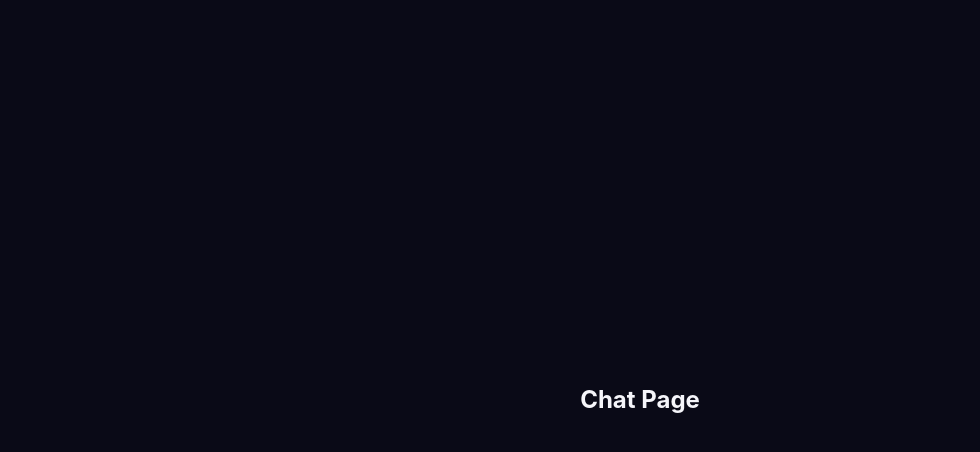
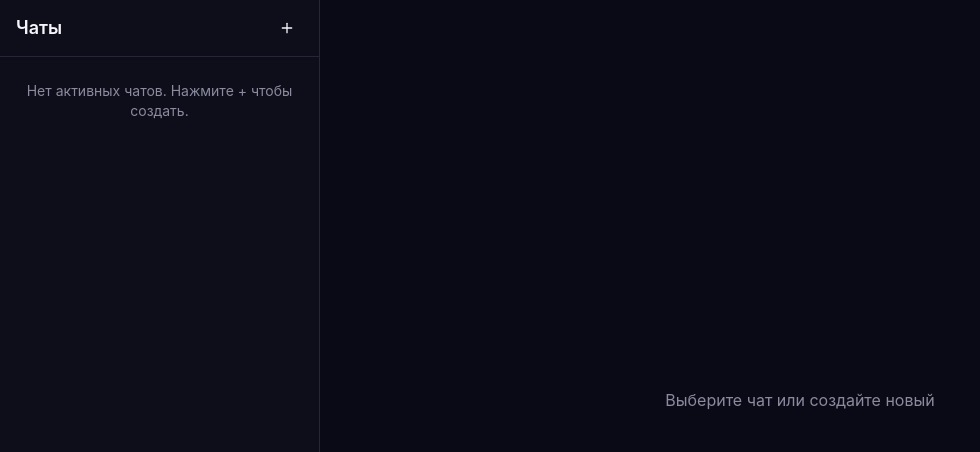
Before and after one commit to czenturion/my-whatsapp-client, a React (Vite) app: page /chat in a window 1280 px wide. Shown: the top 452 px of the page, without its empty margins (0-980 px from the left). Built offline with nearby package versions, Linux system fonts and the light colour scheme.

Commit message:
feat: assemble ChatPage and restore session on reload

```diff
--- a/src/app/App.tsx
+++ b/src/app/App.tsx
@@ -1,8 +1,16 @@
+import { useEffect } from 'react'
 import { RouterProvider } from 'react-router-dom'
 import { Toaster } from '@/shared/ui/sonner'
+import { useAppStore } from '@/store/useAppStore'
 import { router } from './router'
 
 function App() {
+  const restoreSession = useAppStore((s) => s.restoreSession)
+
+  useEffect(() => {
+    restoreSession()
+  }, [restoreSession])
+
   return (
     <>
       <RouterProvider router={router} />
--- a/src/pages/ChatPage/ChatPage.tsx
+++ b/src/pages/ChatPage/ChatPage.tsx
@@ -1,11 +1,24 @@
+import { useState } from 'react'
+import { Plus } from 'lucide-react'
 import { useAppStore } from '@/store/useAppStore'
 import { resolveApiUrl } from '@/shared/lib/resolveApiUrl'
 import { useNotificationPolling } from '@/features/message-polling/useNotificationPolling'
+import { CreateChatDialog } from '@/features/create-chat/CreateChatDialog'
+import { SendMessageForm } from '@/features/send-message/SendMessageForm'
+import { ChatHeader } from '@/entities/chat/ChatHeader'
+import { ChatListItem } from '@/entities/chat/ChatListItem'
+import { MessageList } from '@/entities/message/MessageList'
+import { Button } from '@/shared/ui/button'
 
 export function ChatPage() {
   const idInstance = useAppStore((s) => s.idInstance)
   const apiTokenInstance = useAppStore((s) => s.apiTokenInstance)
   const authStatus = useAppStore((s) => s.authStatus)
+  const chatId = useAppStore((s) => s.chatId)
+  const messages = useAppStore((s) => s.messages)
+  const addMessage = useAppStore((s) => s.addMessage)
+
+  const [dialogOpen, setDialogOpen] = useState(false)
 
   useNotificationPolling({
     apiUrl: idInstance ? resolveApiUrl(idInstance) : null,
@@ -13,13 +26,55 @@ export function ChatPage() {
     apiTokenInstance,
     enabled: authStatus === 'authorized',
     onIncomingMessage: (msg) => {
-      console.log('[incoming]', msg)
+      if (msg.chatId !== chatId) return
+      addMessage({
+        id: `${msg.chatId}-${msg.timestamp}`,
+        chatId: msg.chatId,
+        text: msg.text,
+        timestamp: msg.timestamp,
+        isOutgoing: false,
+        senderName: msg.senderName,
+      })
     },
   })
 
   return (
-    <div className="bg-background flex min-h-screen items-center justify-center p-4">
-      <h1 className="text-foreground text-2xl font-bold">Chat Page</h1>
+    <div className="bg-background flex h-screen">
+      {/* Левая панель — список чатов */}
+      <aside className="border-border bg-max-panel flex w-80 shrink-0 flex-col border-r">
+        <div className="border-border flex items-center justify-between border-b px-4 py-3">
+          <h1 className="text-lg font-semibold">Чаты</h1>
+          <Button size="icon" variant="ghost" onClick={() => setDialogOpen(true)}>
+            <Plus className="h-5 w-5" />
+          </Button>
+        </div>
+        <div className="flex-1 overflow-y-auto p-2">
+          {chatId ? (
+            <ChatListItem chatId={chatId} isActive />
+          ) : (
+            <p className="text-muted-foreground p-4 text-center text-sm">
+              Нет активных чатов. Нажмите + чтобы создать.
+            </p>
+          )}
+        </div>
+      </aside>
+
+      {/* Правая панель — активный чат */}
+      <main className="flex flex-1 flex-col">
+        {chatId ? (
+          <>
+            <ChatHeader chatId={chatId} />
+            <MessageList messages={messages} />
+            <SendMessageForm />
+          </>
+        ) : (
+          <div className="flex flex-1 items-center justify-center">
+            <p className="text-muted-foreground">Выберите чат или создайте новый</p>
+          </div>
+        )}
+      </main>
+
+      <CreateChatDialog open={dialogOpen} onOpenChange={setDialogOpen} />
     </div>
   )
 }
--- a/src/store/useAppStore.ts
+++ b/src/store/useAppStore.ts
@@ -16,6 +16,7 @@ interface AppState {
   messages: ChatMessage[]
 
   login: (idInstance: string, apiTokenInstance: string) => Promise<boolean>
+  restoreSession: () => Promise<void>
   logout: () => void
   setChatId: (chatId: string) => void
   addMessage: (message: ChatMessage) => void
@@ -24,7 +25,7 @@ interface AppState {
 
 export const useAppStore = create<AppState>()(
   persist(
-    (set) => ({
+    (set, get) => ({
       idInstance: '',
       apiTokenInstance: '',
       authStatus: 'idle',
@@ -36,7 +37,6 @@ export const useAppStore = create<AppState>()(
         set({ authStatus: 'checking', authError: null })
         try {
           const apiUrl = resolveApiUrl(idInstance)
-
           const { stateInstance } = await getStateInstance(apiUrl, idInstance, apiTokenInstance)
 
           if (stateInstance !== 'authorized') {
@@ -68,6 +68,29 @@ export const useAppStore = create<AppState>()(
         }
       },
 
+      restoreSession: async () => {
+        const { idInstance, apiTokenInstance, authStatus } = get()
+        if (authStatus !== 'idle' || !idInstance || !apiTokenInstance) return
+
+        set({ authStatus: 'checking' })
+        try {
+          const apiUrl = resolveApiUrl(idInstance)
+          const { stateInstance } = await getStateInstance(apiUrl, idInstance, apiTokenInstance)
+
+          if (stateInstance === 'authorized') {
+            set({ authStatus: 'authorized', authError: null })
+          } else {
+            set({
+              authStatus: 'error',
+              authError: `Статус: ${stateInstance}`,
+            })
+          }
+        } catch (error: unknown) {
+          const message = error instanceof ApiError ? error.message : 'Ошибка восстановления сессии'
+          set({ authStatus: 'error', authError: message })
+        }
+      },
+
       logout: () =>
         set({
           idInstance: '',
```
